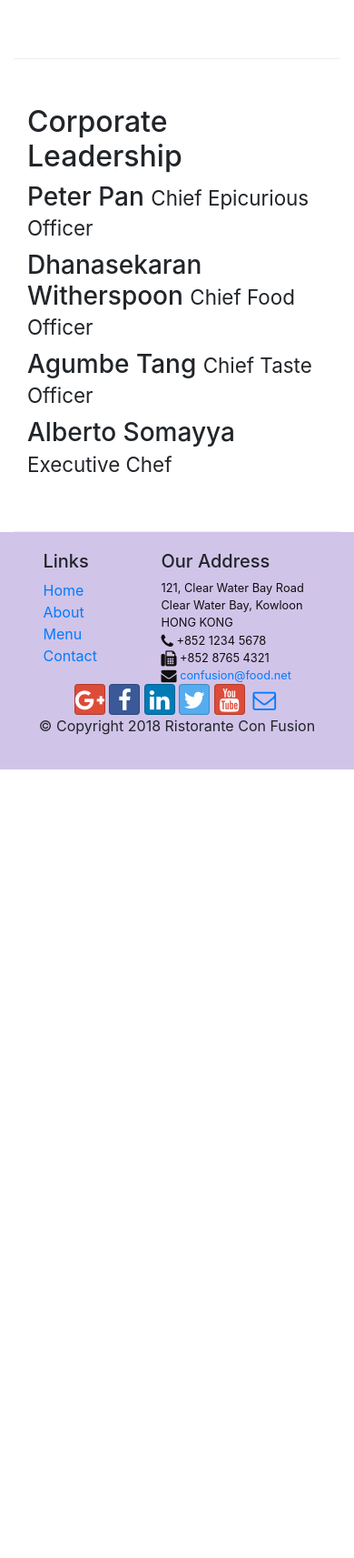
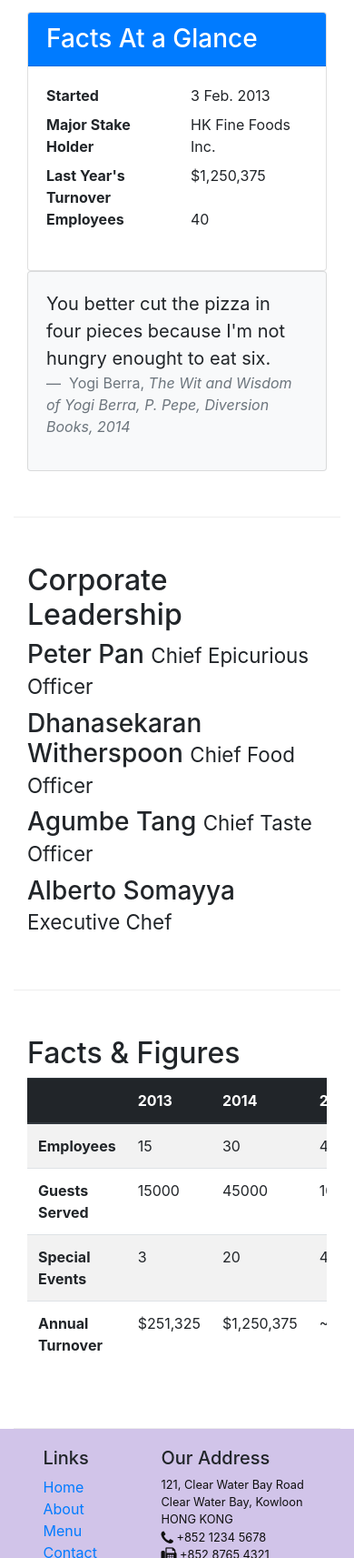
Before and after one commit to aldom7673/Bootstrap-test, a website: page aboutus.html in a window 390 px wide. Shown: the part 1037-2750 px from the top of the page at 91% size. Before the commit the page ends 1883 px from the top, so only its background shows below. Drawn offline with nearby package versions, Linux system fonts and the light colour scheme.

Commit message:
Tables and cards

```diff
--- a/aboutus.html
+++ b/aboutus.html
@@ -65,7 +65,37 @@
                 <p>Started in 2010, Ristorante con Fusion quickly established itself as a culinary icon par excellence in Hong Kong. With its unique brand of world fusion cuisine that can be found nowhere else, it enjoys patronage from the A-list clientele in Hong Kong.  Featuring four of the best three-star Michelin chefs in the world, you never know what will arrive on your plate the next time you visit us.</p>
                 <p>The restaurant traces its humble beginnings to <em>The Frying Pan</em>, a successful chain started by our CEO, Mr. Peter Pan, that featured for the first time the world's best cuisines in a pan.</p>
             </div>
-            <div class="col-12 col-sm">
+            <div class="col-sm">
+                <div class="card">
+                    <h3 class="card-header bg-primary text-white"> Facts At a Glance </h3>
+                    <div class="card-body">
+                        <dl class="row">
+                            <dt class="col-6"> Started </dt>
+                            <dd class="col-6">3 Feb. 2013</dd>
+
+                            <dt class="col-6"> Major Stake Holder </dt>
+                            <dd class="col-6"> HK Fine Foods Inc.</dd>
+
+                            <dt class="col-6"> Last Year's Turnover </dt>
+                            <dd class="col-6"> $1,250,375 </dd>
+
+                            <dt class="col-6"> Employees </dt>
+                            <dd class="col-6"> 40</dd>
+                        </dl>
+                    </div>
+                </div>
+            </div>
+
+            <div class="col-12">
+                <div class="card card-body bg-light">
+                    <blockquote class="blockquote">
+                        <p class="mb-0"> You better cut the pizza in four pieces because I'm not hungry enought to eat six. </p>
+
+                        <footer class="blockquote-footer"> Yogi Berra,
+                            <cite title="Source Title"> The Wit and Wisdom of Yogi Berra, P. Pepe, Diversion Books, 2014</cite>
+                        </footer>
+                    </blockquote>
+                </div>
             </div>
         </div>
 
@@ -82,6 +112,51 @@
                 <h3>Alberto Somayya <small>Executive Chef</small></h3>
                 <p class="d-none d-sm-block">Award winning three-star Michelin chef with wide International experience having worked closely with whos-who in the culinary world, he specializes in creating mouthwatering Indo-Italian fusion experiences. He says, <em>Put together the cuisines from the two craziest cultures, and you get a winning hit! Amma Mia!</em></p>
             </div>
+       </div>
+
+       <div class="row row-content">
+            <div class="col-12 col-sm-9">
+                <h2>Facts &amp; Figures</h2>
+                <div class="table-responsive">
+                    <table class="table table-striped">
+                        <thead class="thead-dark">
+                            <tr>
+                                <th>&nbsp;</th>
+                                <th>2013</th>
+                                <th>2014</th>
+                                <th>2015</th>
+                            </tr>
+                        </thead>
+                        <tbody>
+                            <tr>
+                                <th>Employees</th>
+                                <td>15</td>
+                                <td>30</td>
+                                <td>40</td>
+                            </tr>
+                            <tr>
+                                <th>Guests Served</th>
+                                <td>15000</td>
+                                <td>45000</td>
+                                <td>100,000</td>
+                            </tr>
+                            <tr>
+                                <th>Special Events</th>
+                                <td>3</td>
+                                <td>20</td>
+                                <td>45</td>
+                            </tr>
+                            <tr>
+                                <th>Annual Turnover</th>
+                                <td>$251,325</td>
+                                <td>$1,250,375</td>
+                                <td>~$3,000,000</td>
+                            </tr>
+                        </tbody>
+                    </table>
+                </div>
+            </div>
+            <div class="col-12 col-sm-3"> </div>
        </div>
 
     </div>
```
